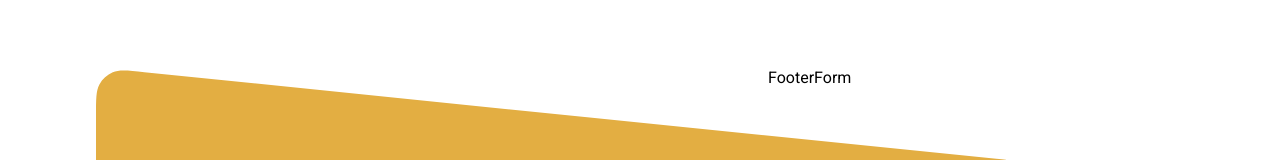
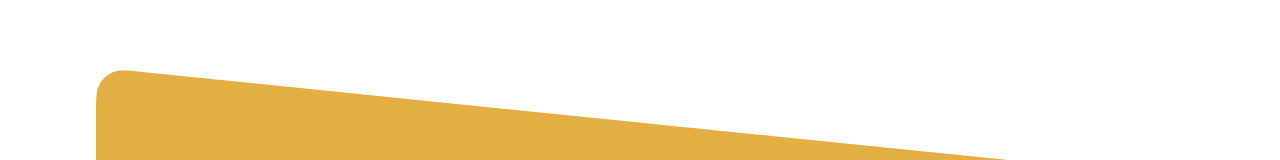
Before and after one commit to nabilAparicio/itzelawyer-website, a Next.js app: page / in a window 1280 px wide. Shown: the part 1662-1822 px from the top of the page. Built offline with nearby package versions, Linux system fonts and the light colour scheme.

Commit message:
Add Card component to FooterForm

```diff
--- a/src/components/footer/components/footer-form.tsx
+++ b/src/components/footer/components/footer-form.tsx
@@ -1,6 +1,6 @@
-import { Stack } from "@mui/material";
+import { Card, Stack } from "@mui/material";
 import React from "react";
 
 export default function FooterForm() {
-  return <Stack>FooterForm</Stack>;
+  return <Card sx={{ maxWidth: "568px" }}></Card>;
 }
```
